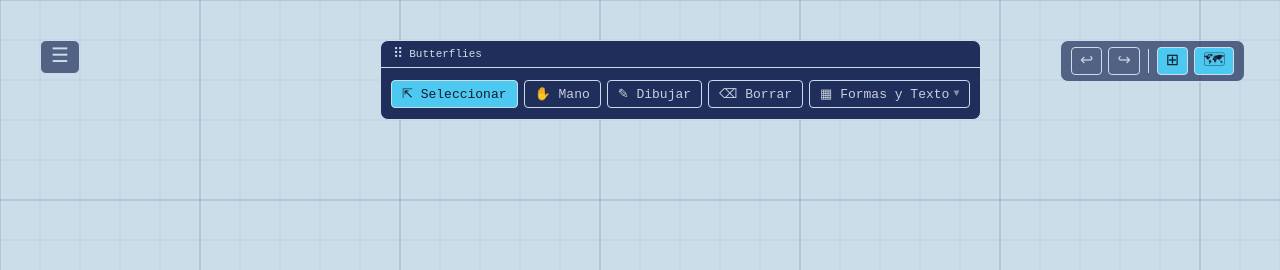
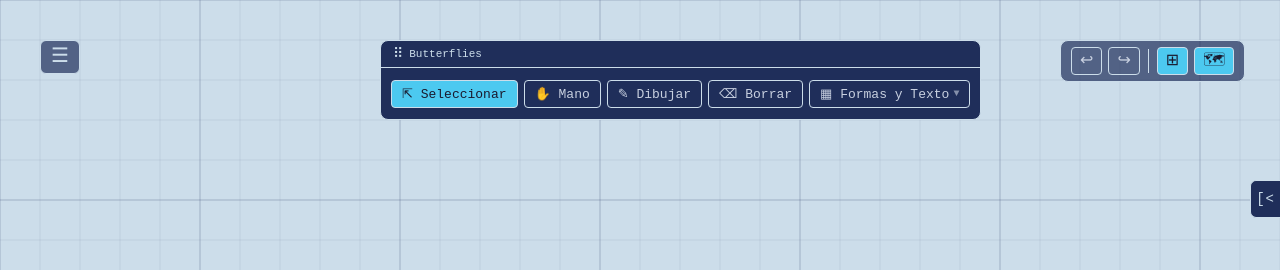
Before and after one commit to Rahyned/butterflies, a React (Vite) app: page / in a window 1280 px wide. Shown: the top 270 px of the page. Built offline with nearby package versions, Linux system fonts and the light colour scheme.

Commit message:
fix: sidebar colapsable [<] + auto-open al seleccionar texto

```diff
--- a/src/App.tsx
+++ b/src/App.tsx
@@ -221,13 +221,11 @@ function App() {
           onMoveUp={moveUp}
           onMoveDown={moveDown}
         />
-        {selectedTextElement && (
-          <PropertiesSidebar
-            element={selectedTextElement}
-            onUpdate={handleUpdateTextElement}
-            onClose={() => setSelectedIds([])}
-          />
-        )}
+        <PropertiesSidebar
+          element={selectedTextElement}
+          onUpdate={handleUpdateTextElement}
+          onClose={() => setSelectedIds([])}
+        />
       </div>
     </div>
   );
--- a/src/components/PropertiesSidebar.tsx
+++ b/src/components/PropertiesSidebar.tsx
@@ -1,9 +1,9 @@
-import { useCallback } from 'react';
+import { useCallback, useEffect, useRef, useState } from 'react';
 import type { TextElement } from '../types/canvas';
 import { measureTextHeight } from '../utils/renderer';
 
 interface PropertiesSidebarProps {
-  element: TextElement;
+  element: TextElement | null;
   onUpdate: (id: string, partial: Partial<TextElement>) => void;
   onClose: () => void;
 }
@@ -38,7 +38,18 @@ const labelStyle: React.CSSProperties = {
 };
 
 export default function PropertiesSidebar({ element, onUpdate, onClose }: PropertiesSidebarProps) {
+  const [open, setOpen] = useState(false);
+  const prevElementRef = useRef(element);
+
+  useEffect(() => {
+    if (element && element !== prevElementRef.current) {
+      setOpen(true);
+    }
+    prevElementRef.current = element;
+  }, [element]);
+
   const handleChange = useCallback((partial: Partial<TextElement>) => {
+    if (!element) return;
     const updated = { ...element, ...partial };
     if ('width' in partial || 'text' in partial || 'fontSize' in partial || 'fontFamily' in partial || 'fontWeight' in partial) {
       const w = updated.width || 50;
@@ -46,6 +57,40 @@ export default function PropertiesSidebar({ element, onUpdate, onClose }: Proper
     }
     onUpdate(element.id, updated);
   }, [element, onUpdate]);
+
+  const handleClose = useCallback(() => {
+    setOpen(false);
+    onClose();
+  }, [onClose]);
+
+  if (!open) {
+    return (
+      <div
+        onClick={() => setOpen(true)}
+        style={{
+          position: 'fixed',
+          right: 0,
+          top: 180,
+          zIndex: 200,
+          cursor: 'pointer',
+          userSelect: 'none',
+          background: '#1F2E5A',
+          border: '1px solid #CCDDEA',
+          borderRight: 'none',
+          borderRadius: '6px 0 0 6px',
+          padding: '10px 5px',
+          display: 'flex',
+          alignItems: 'center',
+          justifyContent: 'center',
+          color: '#CCDDEA',
+          fontSize: '14px',
+          fontFamily: "'JetBrains Mono', monospace",
+          letterSpacing: 1,
+        }}
+        title="Propiedades de texto"
+      >[&lt;</div>
+    );
+  }
 
   return (
     <div style={{
@@ -68,11 +113,13 @@ export default function PropertiesSidebar({ element, onUpdate, onClose }: Proper
       <div style={{ display: 'flex', justifyContent: 'space-between', alignItems: 'center' }}>
         <span style={{ color: '#CCDDEA', fontSize: '14px', fontWeight: 600 }}>Texto</span>
         <span
-          onClick={onClose}
+          onClick={handleClose}
           style={{ cursor: 'pointer', color: '#CCDDEA', fontSize: '18px', lineHeight: '1' }}
         >✕</span>
       </div>
 
+      {element && (
+        <>
           <div>
             <div style={labelStyle}>Color</div>
             <input
@@ -119,6 +166,14 @@ export default function PropertiesSidebar({ element, onUpdate, onClose }: Proper
               <option value="700">Negrita</option>
             </select>
           </div>
+        </>
+      )}
+
+      {!element && (
+        <div style={{ color: '#8899aa', fontSize: '12px', textAlign: 'center', marginTop: 40 }}>
+          Seleccioná un texto para editar propiedades
+        </div>
+      )}
     </div>
   );
 }
```
Also changed, not shown: 1 other file (tests, documents, lock files or other folders). Lines whose indentation alone changed are shown as unchanged.
